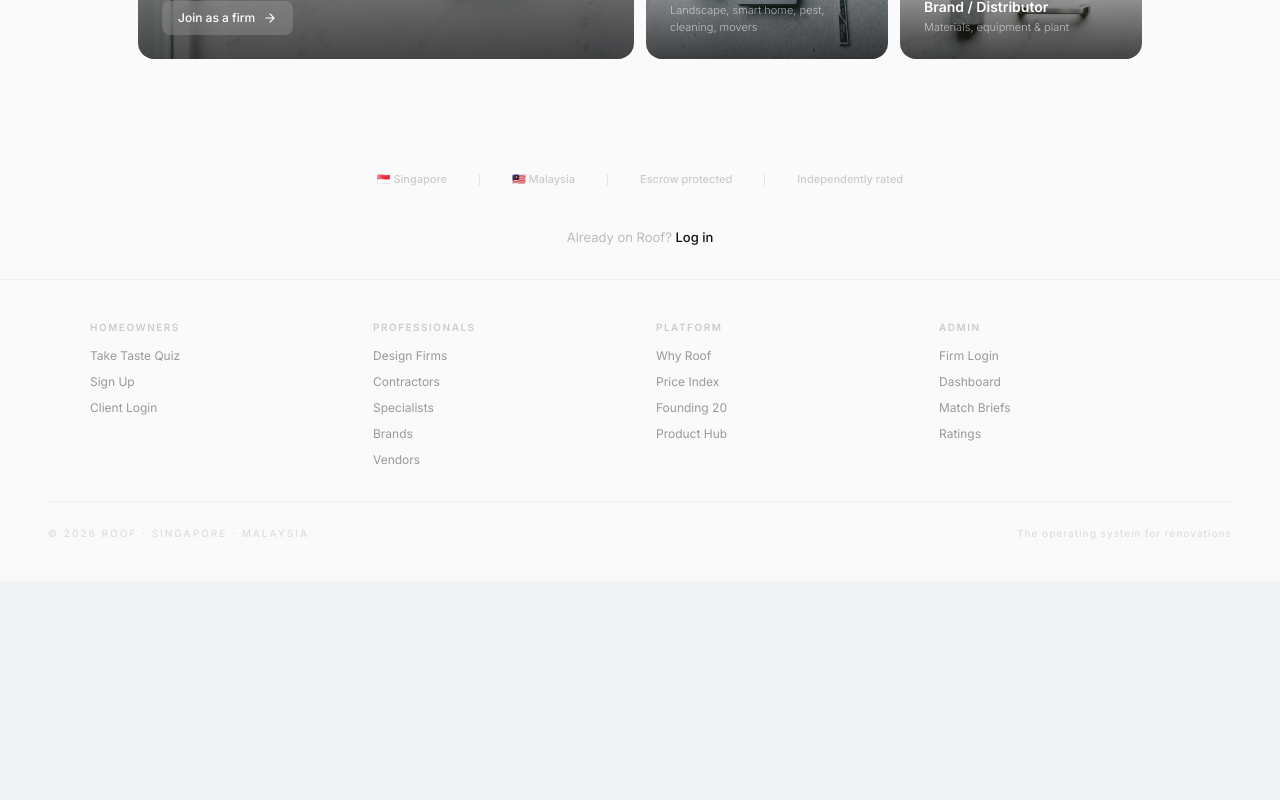
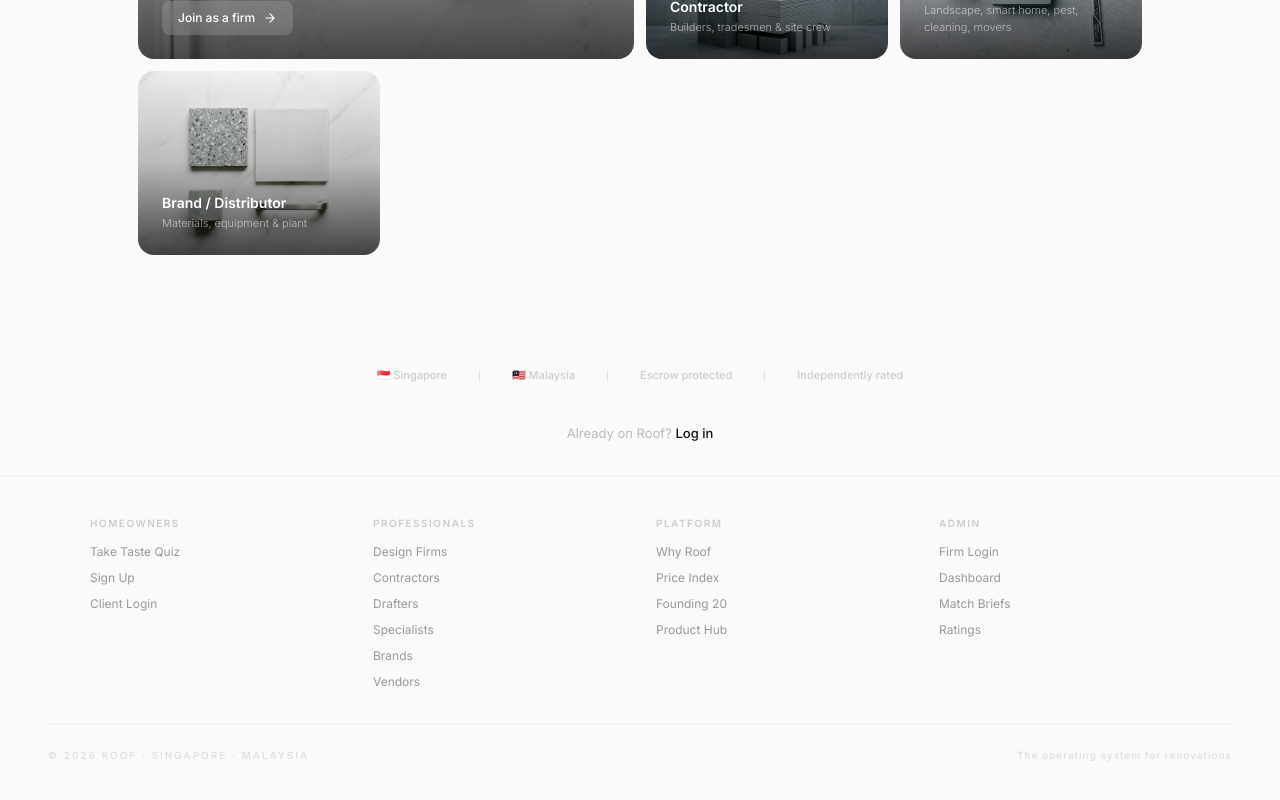
Before and after one commit to tsybjornie/lead-portal, a Next.js app: page /landing in a window 1280 px wide. Shown: the part 1220-2020 px from the top of the page. Before the commit the page ends 1801 px from the top, so only its background shows below. Built offline with nearby package versions, Linux system fonts and the light colour scheme; no server answers.

Commit message:
Add Drafter/3D Artist role to landing page supply grid + footer

```diff
--- a/app/landing/page.tsx
+++ b/app/landing/page.tsx
@@ -16,6 +16,7 @@ const DEMAND = [
 const SUPPLY = [
     { id: 'designer', label: 'Design Firm', sub: 'Interior designers & architects', href: '/signup', img: '/images/roles/design-firm.png', featured: true },
     { id: 'consultant', label: 'Consultant / QP', sub: 'Architects (PE), engineers, LEW, surveyors', href: '/signup/consultant', img: '/images/roles/consultant.png', featured: false },
+    { id: 'drafter', label: 'Drafter / 3D Artist', sub: 'SketchUp, AutoCAD, renders & shop drawings', href: '/signup/drafter', img: '/images/roles/consultant.png', featured: false },
     { id: 'contractor', label: 'Contractor', sub: 'Builders, tradesmen & site crew', href: '/signup/contractor', img: '/images/roles/contractor.png', featured: false },
     { id: 'specialist', label: 'Specialist', sub: 'Landscape, smart home, pest, cleaning, movers', href: '/signup/specialist', img: '/images/roles/specialist.png', featured: false },
     { id: 'brand', label: 'Brand / Distributor', sub: 'Materials, equipment & plant', href: '/signup/brand', img: '/images/roles/brand.png', featured: false },
@@ -232,6 +233,7 @@ export default function LandingPage() {
                         <div className="flex flex-col gap-2">
                             <Link href="/signup" className="text-[12px] text-[#999] hover:text-[#111] transition-colors">Design Firms</Link>
                             <Link href="/signup/contractor" className="text-[12px] text-[#999] hover:text-[#111] transition-colors">Contractors</Link>
+                            <Link href="/signup/drafter" className="text-[12px] text-[#999] hover:text-[#111] transition-colors">Drafters</Link>
                             <Link href="/signup/specialist" className="text-[12px] text-[#999] hover:text-[#111] transition-colors">Specialists</Link>
                             <Link href="/signup/brand" className="text-[12px] text-[#999] hover:text-[#111] transition-colors">Brands</Link>
                             <Link href="/signup/vendor" className="text-[12px] text-[#999] hover:text-[#111] transition-colors">Vendors</Link>
```
